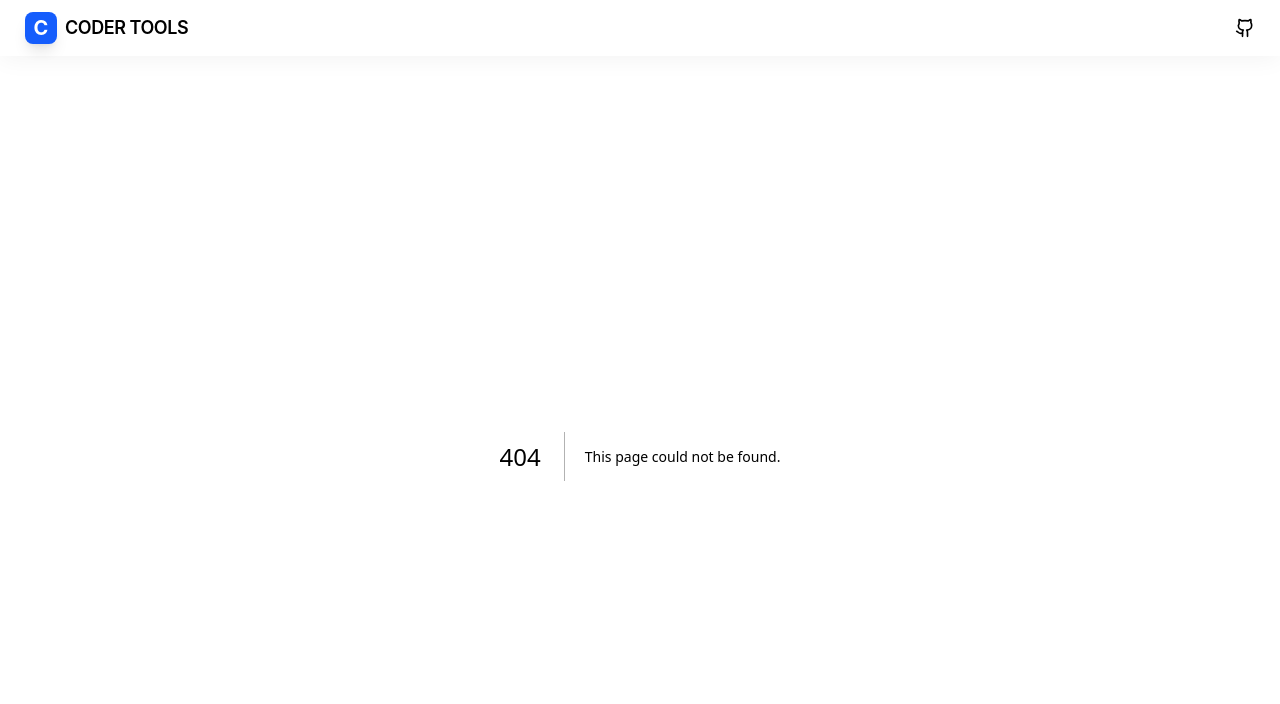
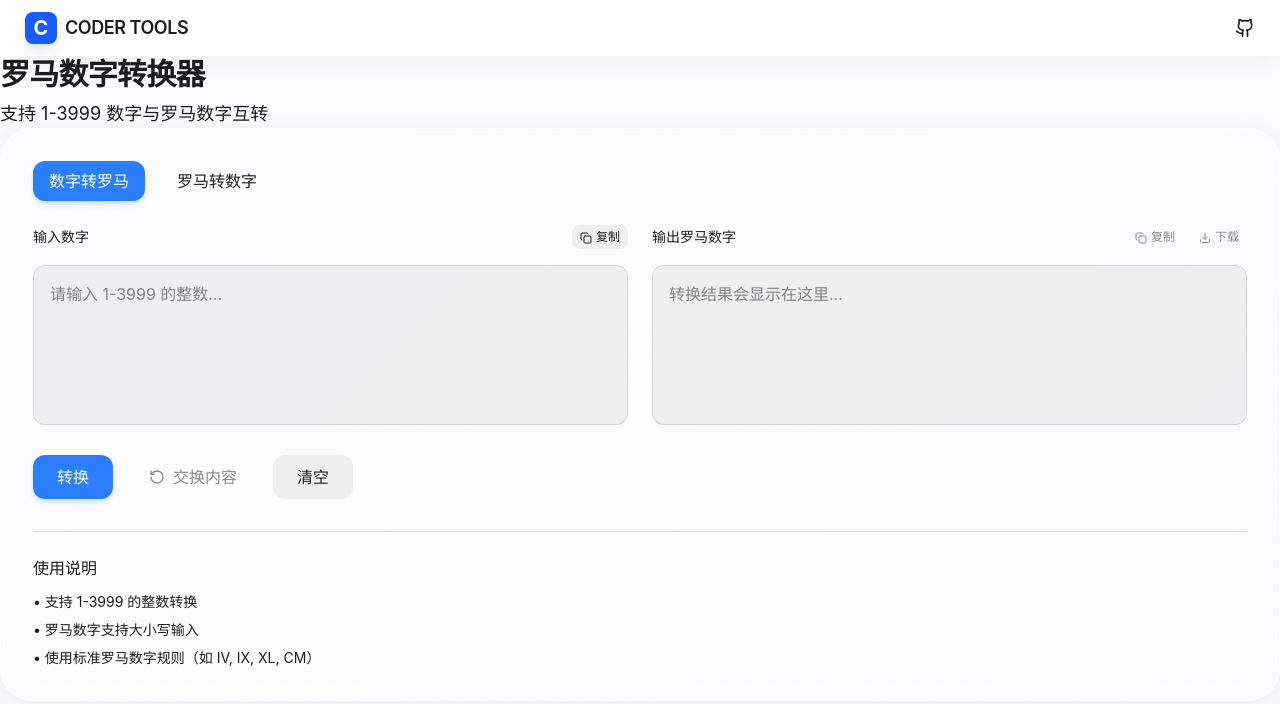
Before and after one commit to gacfox/coder-tools, a Next.js app: page /roman-numeral-converter in a window 1280 px wide. Before the commit this address had no page. Shown: the top 704 px of the page. Built offline with nearby package versions, Linux system fonts and the light colour scheme.

Commit message:
roman numeral converter

```diff
--- a/app/page.tsx
+++ b/app/page.tsx
@@ -20,6 +20,7 @@ import ImageBase64Converter from "./image-base64-converter/page";
 import UrlEncoderDecoder from "./url-encoder-decoder/page";
 import BaseConverter from "./base-converter/page";
 import MorseCodeConverter from "./morse-code-converter/page";
+import RomanNumeralConverter from "./roman-numeral-converter/page";
 import RegexTester from "./regex-tester/page";
 import TextDiff from "./text-diff/page";
 import QrGenerator from "./qr-generator/page";
@@ -65,6 +66,7 @@ const CATEGORIES: Category[] = [
       { id: "base-converter", name: "进制转换" },
       { id: "unicode-escape", name: "Unicode转义" },
       { id: "morse-code-converter", name: "摩斯电码转换器" },
+      { id: "roman-numeral-converter", name: "罗马数字转换器" },
     ],
   },
   {
@@ -84,7 +86,6 @@ const CATEGORIES: Category[] = [
       { id: "image-resizer", name: "图片缩放" },
       { id: "image-cropper", name: "图片裁剪" },
       { id: "ascii-art-generator", name: "ASCII Art生成器" },
-      { id: "gradient-generator", name: "渐变CSS生成器" },
     ],
   },
   {
@@ -110,6 +111,11 @@ const CATEGORIES: Category[] = [
       { id: "json-viewer", name: "JSON预览器" },
       { id: "springboot-config-converter", name: "SpringBoot配置转换器" },
     ],
+  },
+  {
+    name: "设计工具",
+    icon: <FlaskConical className="w-4 h-4" />,
+    tools: [{ id: "gradient-generator", name: "渐变CSS生成器" }],
   },
   {
     name: "审查工具",
@@ -228,6 +234,8 @@ export default function Home() {
             <BaseConverter />
           ) : selectedTool === "morse-code-converter" ? (
             <MorseCodeConverter />
+          ) : selectedTool === "roman-numeral-converter" ? (
+            <RomanNumeralConverter />
           ) : selectedTool === "regex-tester" ? (
             <RegexTester />
           ) : selectedTool === "text-diff" ? (
--- /dev/null
+++ b/app/roman-numeral-converter/page.tsx
@@ -0,0 +1,277 @@
+"use client";
+
+import { useState } from "react";
+import { Copy, RotateCcw, Download } from "lucide-react";
+import { cn } from "@/lib/utils";
+
+const ROMAN_MAP: Array<{ value: number; symbol: string }> = [
+  { value: 1000, symbol: "M" },
+  { value: 900, symbol: "CM" },
+  { value: 500, symbol: "D" },
+  { value: 400, symbol: "CD" },
+  { value: 100, symbol: "C" },
+  { value: 90, symbol: "XC" },
+  { value: 50, symbol: "L" },
+  { value: 40, symbol: "XL" },
+  { value: 10, symbol: "X" },
+  { value: 9, symbol: "IX" },
+  { value: 5, symbol: "V" },
+  { value: 4, symbol: "IV" },
+  { value: 1, symbol: "I" },
+];
+
+const ROMAN_REGEX =
+  /^M{0,3}(CM|CD|D?C{0,3})(XC|XL|L?X{0,3})(IX|IV|V?I{0,3})$/i;
+
+const toRoman = (num: number) => {
+  let value = num;
+  let result = "";
+  for (const item of ROMAN_MAP) {
+    while (value >= item.value) {
+      result += item.symbol;
+      value -= item.value;
+    }
+  }
+  return result;
+};
+
+const fromRoman = (input: string) => {
+  const roman = input.toUpperCase();
+  let index = 0;
+  let total = 0;
+  while (index < roman.length) {
+    const pair = roman.slice(index, index + 2);
+    const single = roman.slice(index, index + 1);
+    const pairValue = ROMAN_MAP.find((item) => item.symbol === pair)?.value;
+    if (pairValue) {
+      total += pairValue;
+      index += 2;
+      continue;
+    }
+    const singleValue = ROMAN_MAP.find((item) => item.symbol === single)?.value;
+    if (!singleValue) return null;
+    total += singleValue;
+    index += 1;
+  }
+  return total;
+};
+
+export default function RomanNumeralConverter() {
+  const [inputText, setInputText] = useState("");
+  const [outputText, setOutputText] = useState("");
+  const [error, setError] = useState("");
+  const [activeTab, setActiveTab] = useState<"number" | "roman">("number");
+
+  const handleConvert = () => {
+    if (!inputText.trim()) {
+      setOutputText("");
+      setError("");
+      return;
+    }
+
+    if (activeTab === "number") {
+      const value = Number(inputText.trim());
+      if (!Number.isInteger(value) || value < 1 || value > 3999) {
+        setError("请输入 1-3999 的整数");
+        setOutputText("");
+        return;
+      }
+      setOutputText(toRoman(value));
+      setError("");
+      return;
+    }
+
+    const roman = inputText.trim();
+    if (!ROMAN_REGEX.test(roman)) {
+      setError("请输入有效的罗马数字（I~MMMCMXCIX）");
+      setOutputText("");
+      return;
+    }
+    const value = fromRoman(roman);
+    if (!value || value < 1 || value > 3999) {
+      setError("罗马数字超出范围");
+      setOutputText("");
+      return;
+    }
+    setOutputText(String(value));
+    setError("");
+  };
+
+  const handleSwap = () => {
+    setInputText(outputText);
+    setOutputText(inputText);
+    setError("");
+  };
+
+  const handleClear = () => {
+    setInputText("");
+    setOutputText("");
+    setError("");
+  };
+
+  const copyToClipboard = (text: string) => {
+    navigator.clipboard.writeText(text);
+  };
+
+  const downloadOutput = () => {
+    const blob = new Blob([outputText], { type: "text/plain" });
+    const url = URL.createObjectURL(blob);
+    const a = document.createElement("a");
+    a.href = url;
+    a.download = `roman_${activeTab === "number" ? "converted" : "decoded"}.txt`;
+    document.body.appendChild(a);
+    a.click();
+    document.body.removeChild(a);
+    URL.revokeObjectURL(url);
+  };
+
+  return (
+    <>
+      <header className="space-y-2">
+        <h2 className="text-3xl font-bold tracking-tight">罗马数字转换器</h2>
+        <p className="text-muted-foreground text-lg">
+          支持 1-3999 数字与罗马数字互转
+        </p>
+      </header>
+
+      <div className="glass-card rounded-[2rem] p-8 shadow-2xl border-white/40">
+        <div className="flex gap-4 mb-6">
+          <button
+            onClick={() => setActiveTab("number")}
+            className={cn(
+              "px-4 py-2 rounded-xl font-medium transition-all",
+              activeTab === "number"
+                ? "bg-blue-500 text-white shadow-md shadow-blue-500/20"
+                : "text-muted-foreground hover:bg-black/5 dark:hover:bg-white/5"
+            )}
+          >
+            数字转罗马
+          </button>
+          <button
+            onClick={() => setActiveTab("roman")}
+            className={cn(
+              "px-4 py-2 rounded-xl font-medium transition-all",
+              activeTab === "roman"
+                ? "bg-blue-500 text-white shadow-md shadow-blue-500/20"
+                : "text-muted-foreground hover:bg-black/5 dark:hover:bg-white/5"
+            )}
+          >
+            罗马转数字
+          </button>
+        </div>
+
+        <div className="grid grid-cols-1 lg:grid-cols-2 gap-6">
+          <div className="space-y-4">
+            <div className="flex items-center justify-between">
+              <label className="text-sm font-medium text-muted-foreground">
+                {activeTab === "number" ? "输入数字" : "输入罗马数字"}
+              </label>
+              <button
+                onClick={() => copyToClipboard(inputText)}
+                className="text-xs px-2 py-1 rounded-lg bg-black/5 dark:bg-white/5 hover:bg-black/10 dark:hover:bg-white/10 transition-colors"
+              >
+                <Copy className="w-3 h-3 inline mr-1" />
+                复制
+              </button>
+            </div>
+            <textarea
+              value={inputText}
+              onChange={(e) => setInputText(e.target.value)}
+              placeholder={
+                activeTab === "number"
+                  ? "请输入 1-3999 的整数..."
+                  : "例如：XIV 或 MMMCMXCIX"
+              }
+              className="w-full h-40 p-4 rounded-xl bg-black/5 dark:bg-white/5 border border-black/10 dark:border-white/10 focus:ring-2 focus:ring-blue-500 focus:border-transparent transition-all resize-none"
+            />
+          </div>
+
+          <div className="space-y-4">
+            <div className="flex items-center justify-between">
+              <label className="text-sm font-medium text-muted-foreground">
+                {activeTab === "number" ? "输出罗马数字" : "输出数字"}
+              </label>
+              <div className="flex gap-2">
+                <button
+                  onClick={() => copyToClipboard(outputText)}
+                  disabled={!outputText}
+                  className={cn(
+                    "text-xs px-2 py-1 rounded-lg transition-colors",
+                    outputText
+                      ? "bg-black/5 dark:bg-white/5 hover:bg-black/10 dark:hover:bg-white/10"
+                      : "opacity-50 cursor-not-allowed"
+                  )}
+                >
+                  <Copy className="w-3 h-3 inline mr-1" />
+                  复制
+                </button>
+                <button
+                  onClick={downloadOutput}
+                  disabled={!outputText}
+                  className={cn(
+                    "text-xs px-2 py-1 rounded-lg transition-colors",
+                    outputText
+                      ? "bg-black/5 dark:bg-white/5 hover:bg-black/10 dark:hover:bg-white/10"
+                      : "opacity-50 cursor-not-allowed"
+                  )}
+                >
+                  <Download className="w-3 h-3 inline mr-1" />
+                  下载
+                </button>
+              </div>
+            </div>
+            <textarea
+              value={outputText}
+              readOnly
+              placeholder="转换结果会显示在这里..."
+              className="w-full h-40 p-4 rounded-xl bg-black/5 dark:bg-white/5 border border-black/10 dark:border-white/10 focus:ring-2 focus:ring-blue-500 focus:border-transparent transition-all resize-none"
+            />
+          </div>
+        </div>
+
+        {error && (
+          <div className="mt-4 p-4 rounded-xl bg-red-500/10 border border-red-500/30 text-red-600 dark:text-red-400">
+            {error}
+          </div>
+        )}
+
+        <div className="flex flex-wrap gap-3 mt-6">
+          <button
+            onClick={handleConvert}
+            className="px-6 py-2.5 rounded-xl bg-blue-500 text-white font-medium hover:bg-blue-600 transition-colors shadow-md shadow-blue-500/20"
+          >
+            转换
+          </button>
+          <button
+            onClick={handleSwap}
+            disabled={!outputText}
+            className={cn(
+              "px-6 py-2.5 rounded-xl font-medium transition-colors flex items-center gap-2",
+              outputText
+                ? "bg-black/5 dark:bg-white/5 hover:bg-black/10 dark:hover:bg-white/10"
+                : "opacity-50 cursor-not-allowed"
+            )}
+          >
+            <RotateCcw className="w-4 h-4" />
+            交换内容
+          </button>
+          <button
+            onClick={handleClear}
+            className="px-6 py-2.5 rounded-xl bg-black/5 dark:bg-white/5 font-medium hover:bg-black/10 dark:hover:bg-white/10 transition-colors"
+          >
+            清空
+          </button>
+        </div>
+
+        <div className="mt-8 pt-6 border-t border-black/10 dark:border-white/10">
+          <h3 className="font-medium mb-3">使用说明</h3>
+          <ul className="text-sm text-muted-foreground space-y-2">
+            <li>• 支持 1-3999 的整数转换</li>
+            <li>• 罗马数字支持大小写输入</li>
+            <li>• 使用标准罗马数字规则（如 IV, IX, XL, CM）</li>
+          </ul>
+        </div>
+      </div>
+    </>
+  );
+}
```
Also changed, not shown: 1 other file (tests, documents, lock files or other folders).
